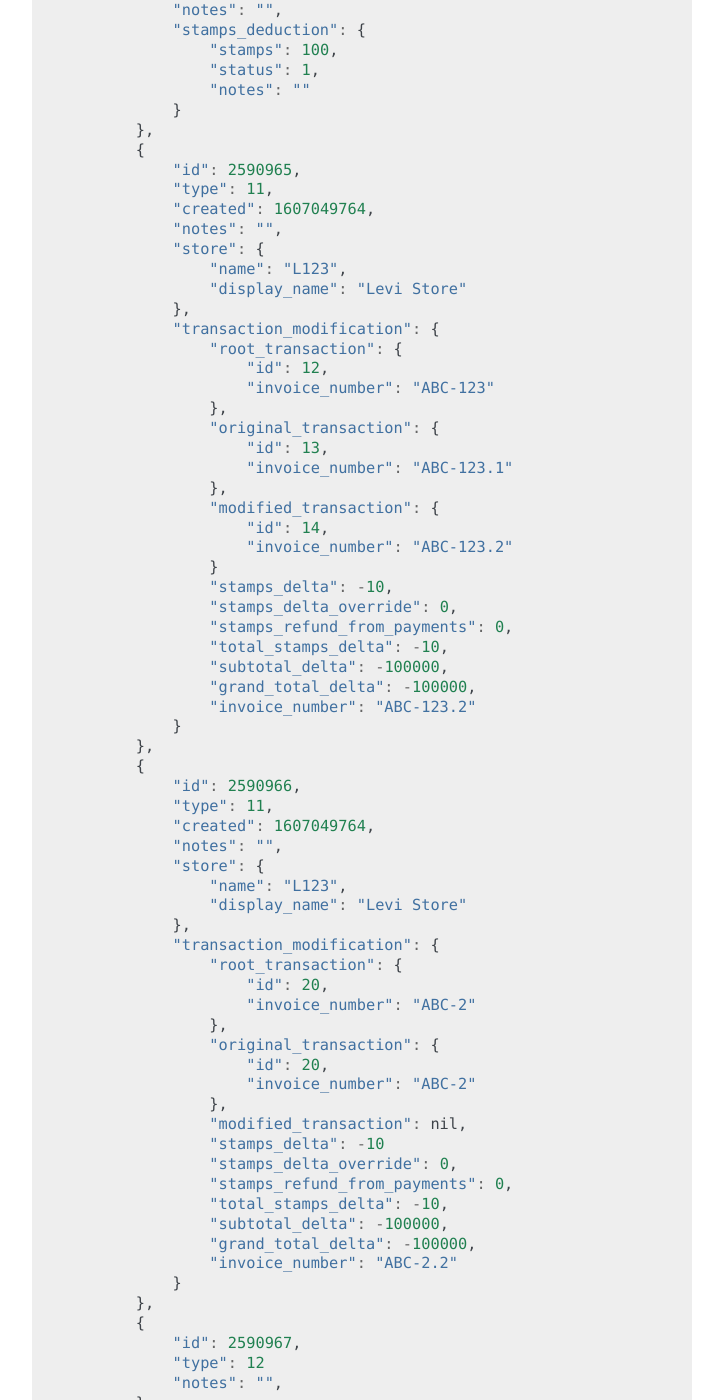
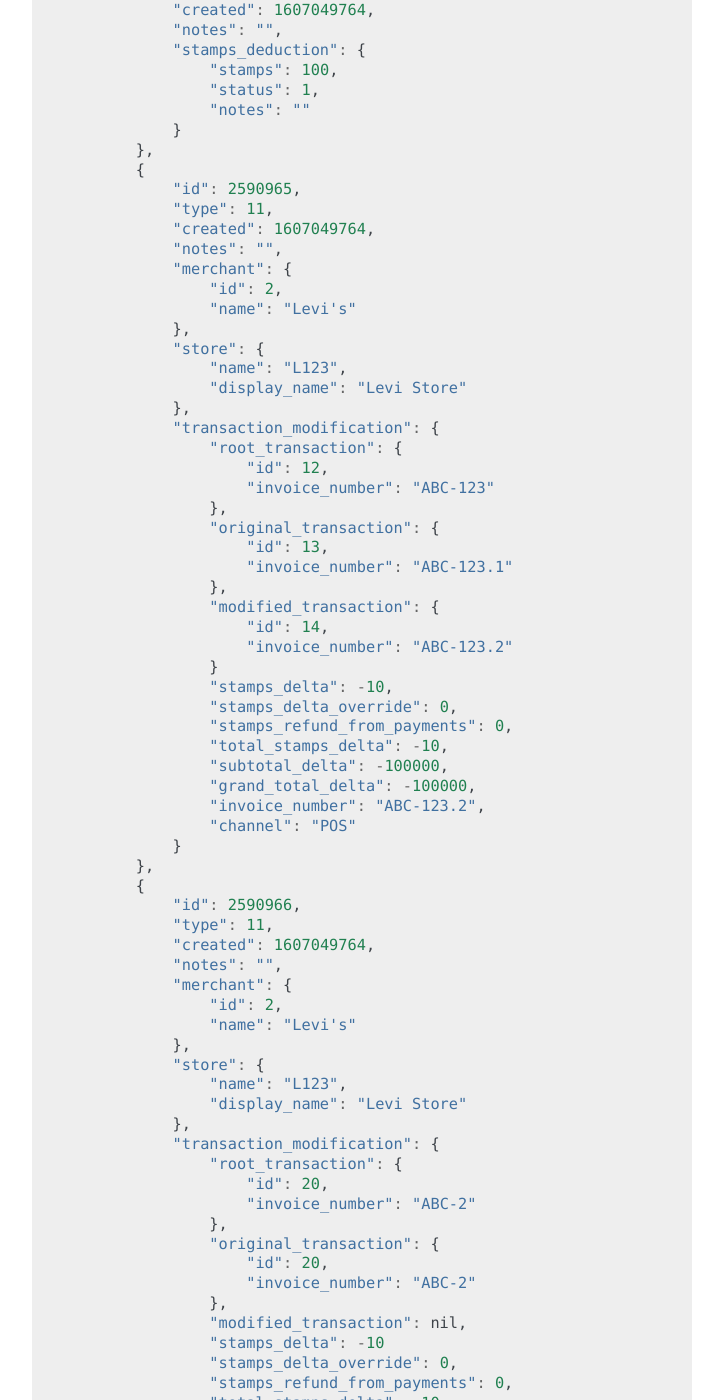
Before and after one commit to ui/stamps-api-docs, a Sphinx documentation site: the page built from source/activity_api.rst, in a window 1280 px wide and 1400 px high, scrolled down 3120 px. Shown: the whole window, without its empty margins (388-1111 px from the left). Built offline with Sphinx 7.4.7, drawn with Linux system fonts in a browser that asks for light colours; some of the changed text lies outside the part shown.

Commit message:
Update Get Activity API to Include Merchant & Channel for More Types

```diff
--- a/source/activity_api.rst
+++ b/source/activity_api.rst
@@ -95,7 +95,8 @@ Below is an example response on successful API call.
                 "redemption": {
                     "stamps": 0,
                     "name": "Update Database Voucher IDR 100,000",
-                    "status": 2
+                    "status": 2,
+                    "channel": "POS"
                 }
             },
             {
@@ -165,6 +166,10 @@ Below is an example response on successful API call.
                 "type": 11,
                 "created": 1607049764,
                 "notes": "",
+                "merchant": {
+                    "id": 2,
+                    "name": "Levi's"
+                },
                 "store": {
                     "name": "L123",
                     "display_name": "Levi Store"
@@ -188,7 +193,8 @@ Below is an example response on successful API call.
                     "total_stamps_delta": -10,
                     "subtotal_delta": -100000,
                     "grand_total_delta": -100000,
-                    "invoice_number": "ABC-123.2"
+                    "invoice_number": "ABC-123.2",
+                    "channel": "POS"
                 }
             },
             {
@@ -196,6 +202,10 @@ Below is an example response on successful API call.
                 "type": 11,
                 "created": 1607049764,
                 "notes": "",
+                "merchant": {
+                    "id": 2,
+                    "name": "Levi's"
+                },
                 "store": {
                     "name": "L123",
                     "display_name": "Levi Store"
@@ -216,7 +226,8 @@ Below is an example response on successful API call.
                     "total_stamps_delta": -10,
                     "subtotal_delta": -100000,
                     "grand_total_delta": -100000,
-                    "invoice_number": "ABC-2.2"
+                    "invoice_number": "ABC-2.2",
+                    "channel": "POS"
                 }
             },
             {
@@ -246,6 +257,10 @@ Below is an example response on successful API call.
                 "type": 16,
                 "created": 1607049764,
                 "notes": "",
+                "merchant": {
+                    "id": 2,
+                    "name": "Levi's"
+                },
                 "store": {
                     "name": "L123",
                     "display_name": "Levi Store"
@@ -269,7 +284,8 @@ Below is an example response on successful API call.
                     "total_stamps_delta": 90,
                     "subtotal_delta": -100000,
                     "grand_total_delta": -100000,
-                    "invoice_number": "ABC-16.2"
+                    "invoice_number": "ABC-16.2",
+                    "channel": "POS"
                 }
             },
         ]
```
